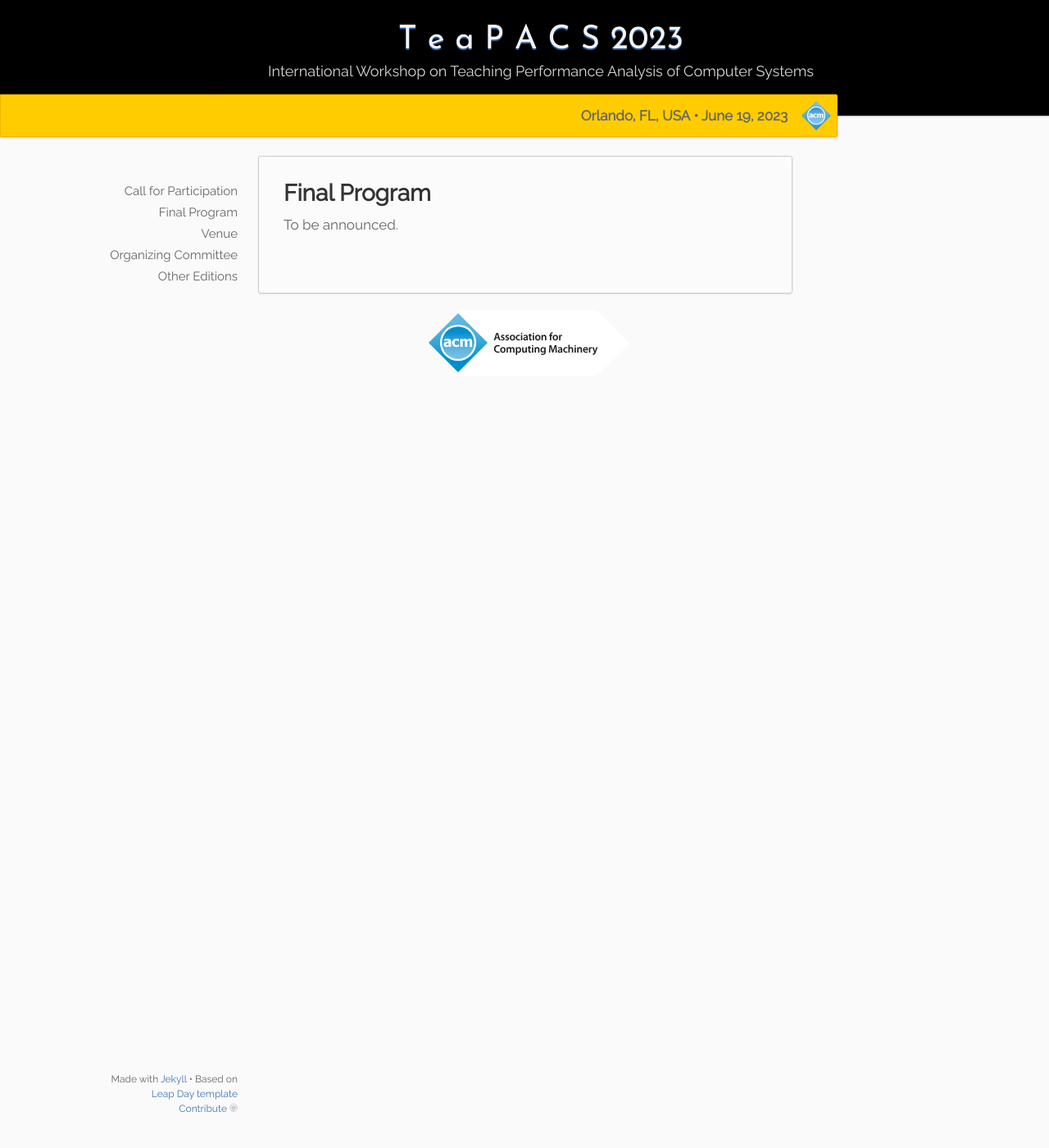
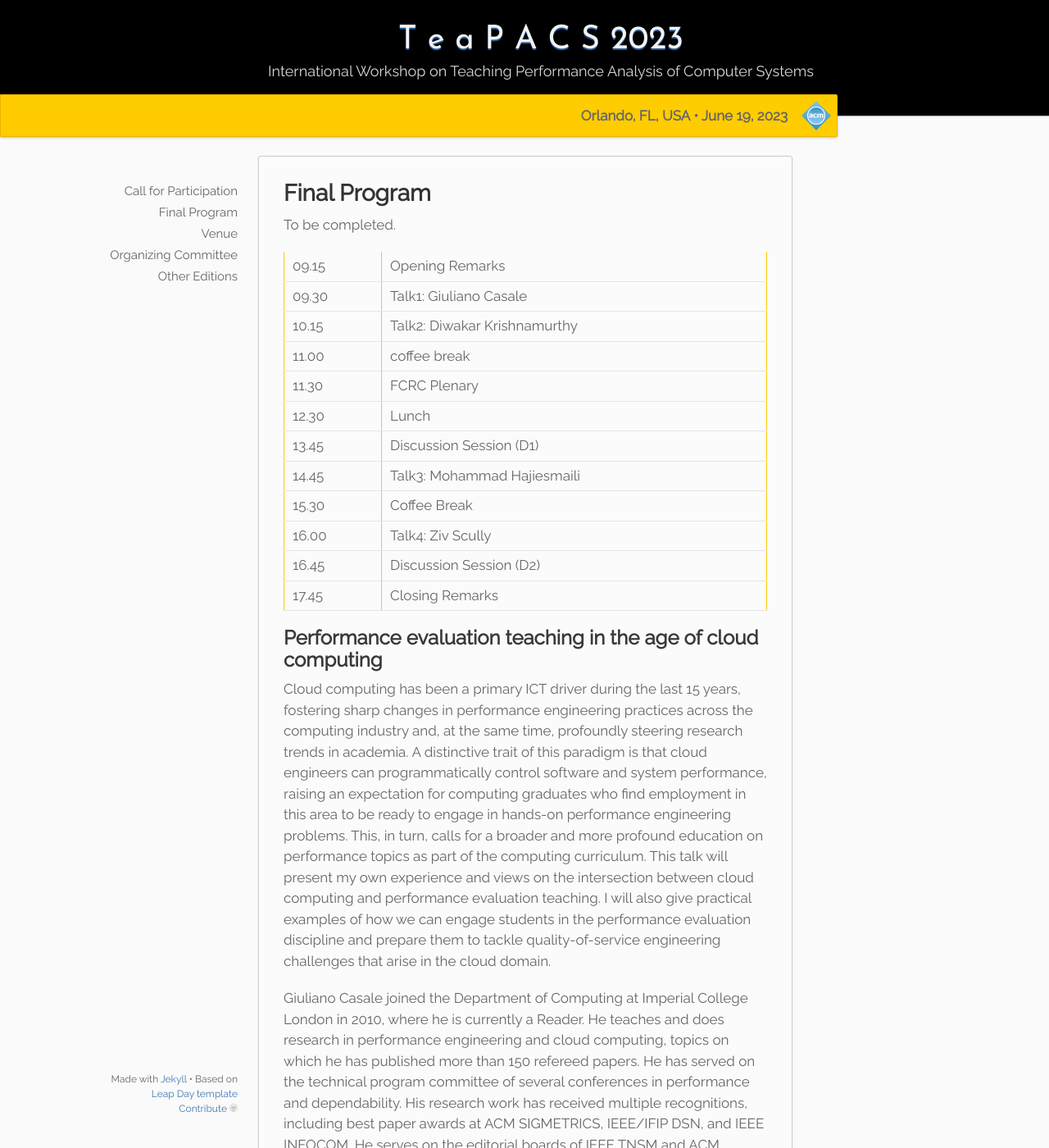
Before and after one commit to alessandropellegrini/teapacs.github.io, a Jekyll site: the page built from _2023/05.program.md, in a window 1280 px wide and 1400 px high. Shown: the whole window at 82% size. Built offline with Jekyll 4.4.1, drawn with Linux system fonts in a browser that asks for light colours; some of the changed text lies outside the part shown.

Commit message:
Update 05.program.md

```diff
--- a/_2023/05.program.md
+++ b/_2023/05.program.md
@@ -5,4 +5,23 @@ menu_show: true
 permalink: /:collection/program/
 ---
 
-To be announced.
+To be completed.
+
+| 09.15 | Opening Remarks              |
+| 09.30 | Talk1: Giuliano Casale       |
+| 10.15 | Talk2: Diwakar Krishnamurthy |
+| 11.00 | coffee break                 |
+| 11.30 | FCRC Plenary                 |
+| 12.30 | Lunch                        |
+| 13.45 | Discussion Session (D1)      |
+| 14.45 | Talk3: Mohammad Hajiesmaili  |
+| 15.30 | Coffee Break                 |
+| 16.00 | Talk4: Ziv Scully            |
+| 16.45 | Discussion Session (D2)      |
+| 17.45 | Closing Remarks              |
+
+## Performance evaluation teaching in the age of cloud computing
+
+Cloud computing has been a primary ICT driver during the last 15 years, fostering sharp changes in performance engineering practices across the computing industry and, at the same time, profoundly steering research trends in academia. A distinctive trait of this paradigm is that cloud engineers can programmatically control software and system performance, raising an expectation for computing graduates who find employment in this area to be ready to engage in hands-on performance engineering problems. This, in turn, calls for a broader and more profound education on performance topics as part of the computing curriculum. This talk will present my own experience and views on the intersection between cloud computing and performance evaluation teaching. I will also give practical examples of how we can engage students in the performance evaluation discipline and prepare them to tackle quality-of-service engineering challenges that arise in the cloud domain.
+
+Giuliano Casale joined the Department of Computing at Imperial College London in 2010, where he is currently a Reader. He teaches and does research in performance engineering and cloud computing, topics on which he has published more than 150 refereed papers. He has served on the technical program committee of several conferences in performance and dependability. His research work has received multiple recognitions, including best paper awards at ACM SIGMETRICS, IEEE/IFIP DSN, and IEEE INFOCOM. He serves on the editorial boards of IEEE TNSM and ACM TOMPECS, as editor-in-chief of Elsevier PEVA, and as the current chair of ACM SIGMETRICS.
```
